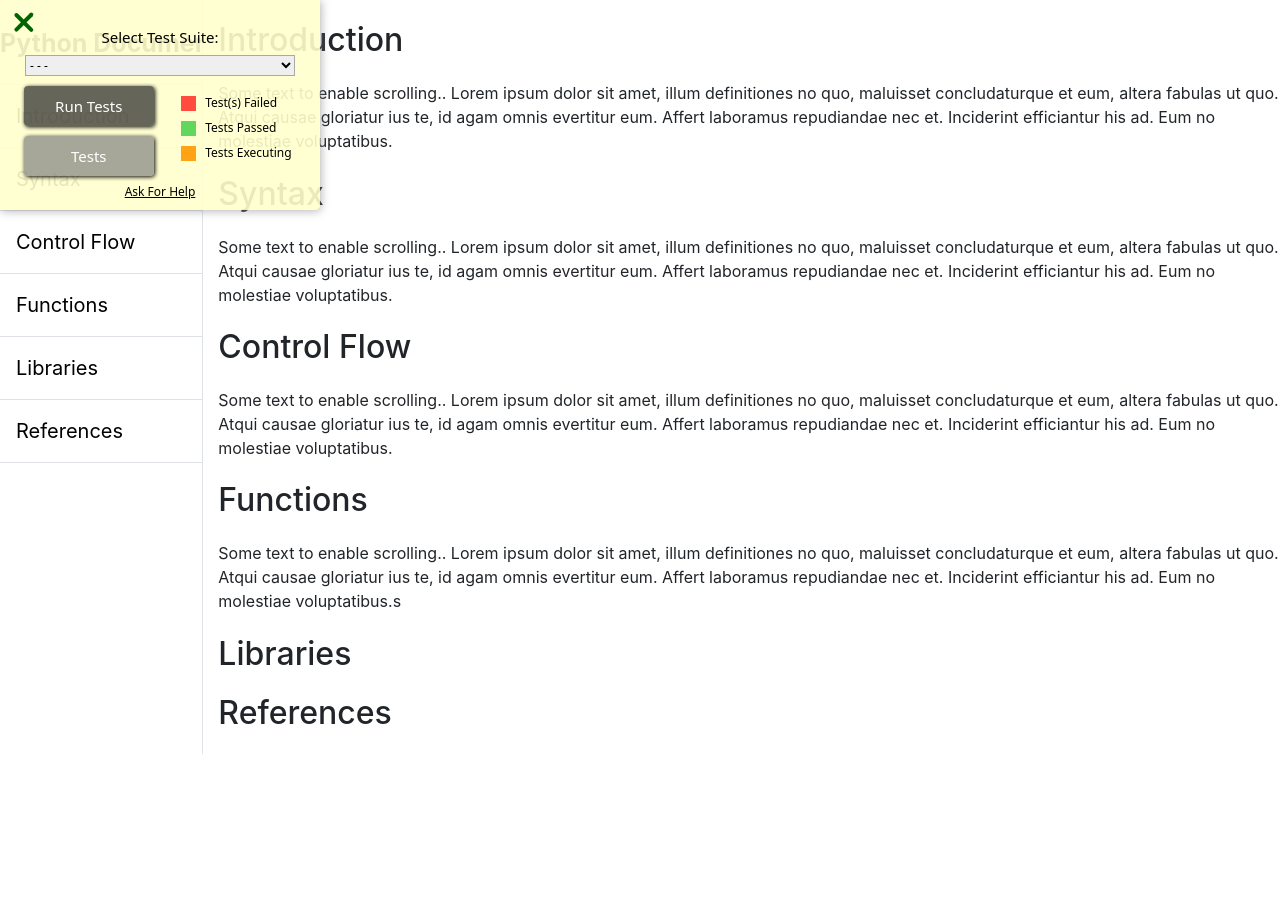
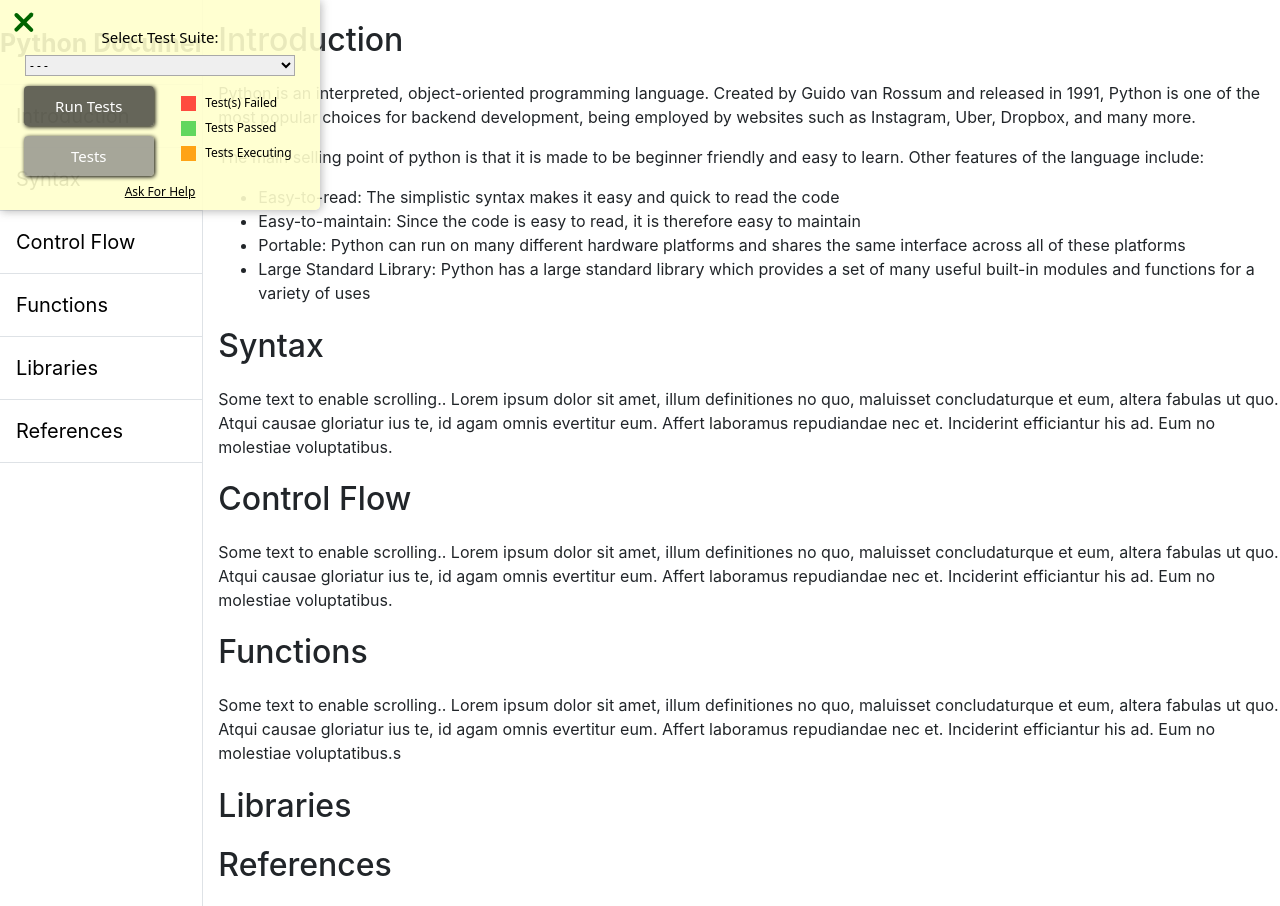
Before and after one commit to Austin-tam/freecodecamp-technical-page, a website built with Parcel: page index.html in a window 1280 px wide. Before the commit the page ends 800 px from the top, so only its background shows below. Built offline with nearby package versions, Linux system fonts and the light colour scheme.

Commit message:
add text and list of features to introduction

```diff
--- a/index.html
+++ b/index.html
@@ -46,7 +46,14 @@
           <header>
             <h1>Introduction</h1>
           </header>
-          <p>Some text to enable scrolling.. Lorem ipsum dolor sit amet, illum definitiones no quo, maluisset concludaturque et eum, altera fabulas ut quo. Atqui causae gloriatur ius te, id agam omnis evertitur eum. Affert laboramus repudiandae nec et. Inciderint efficiantur his ad. Eum no molestiae voluptatibus.</p>
+          <p>Python is an interpreted, object-oriented programming language. Created by Guido van Rossum and released in 1991, Python is one of the most popular choices for backend development, being employed by websites such as Instagram, Uber, Dropbox, and many more. </p>
+          <p>The main selling point of python is that it is made to be beginner friendly and easy to learn. Other features of the language include: </p>
+          <ul>
+            <li>Easy-to-read: The simplistic syntax makes it easy and quick to read the code</li>
+            <li>Easy-to-maintain: Since the code is easy to read, it is therefore easy to maintain</li>
+            <li>Portable: Python can run on many different hardware platforms and shares the same interface across all of these platforms</li>
+            <li>Large Standard Library: Python has a large standard library which provides a set of many useful built-in modules and functions for a variety of uses</li>
+          </ul>
         </section>
 
         <section class="main-section" id="syntax">
```
